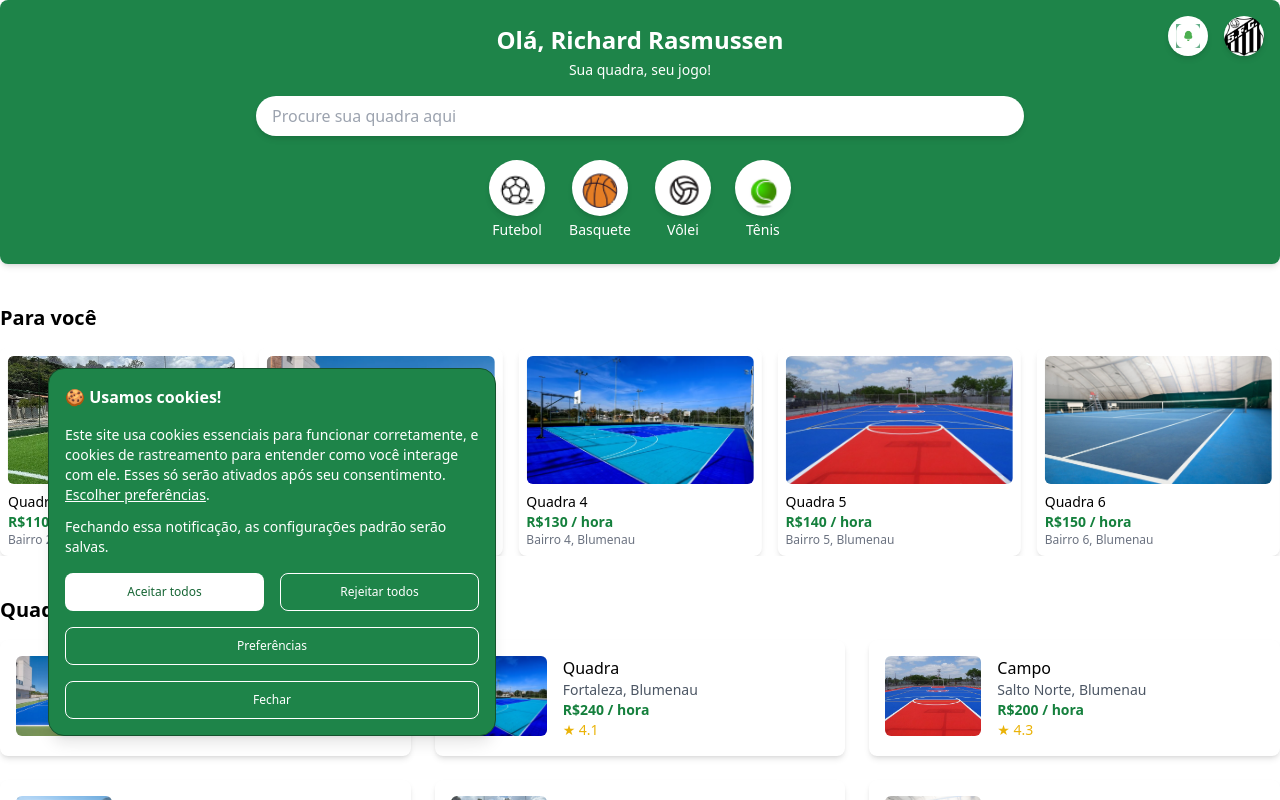
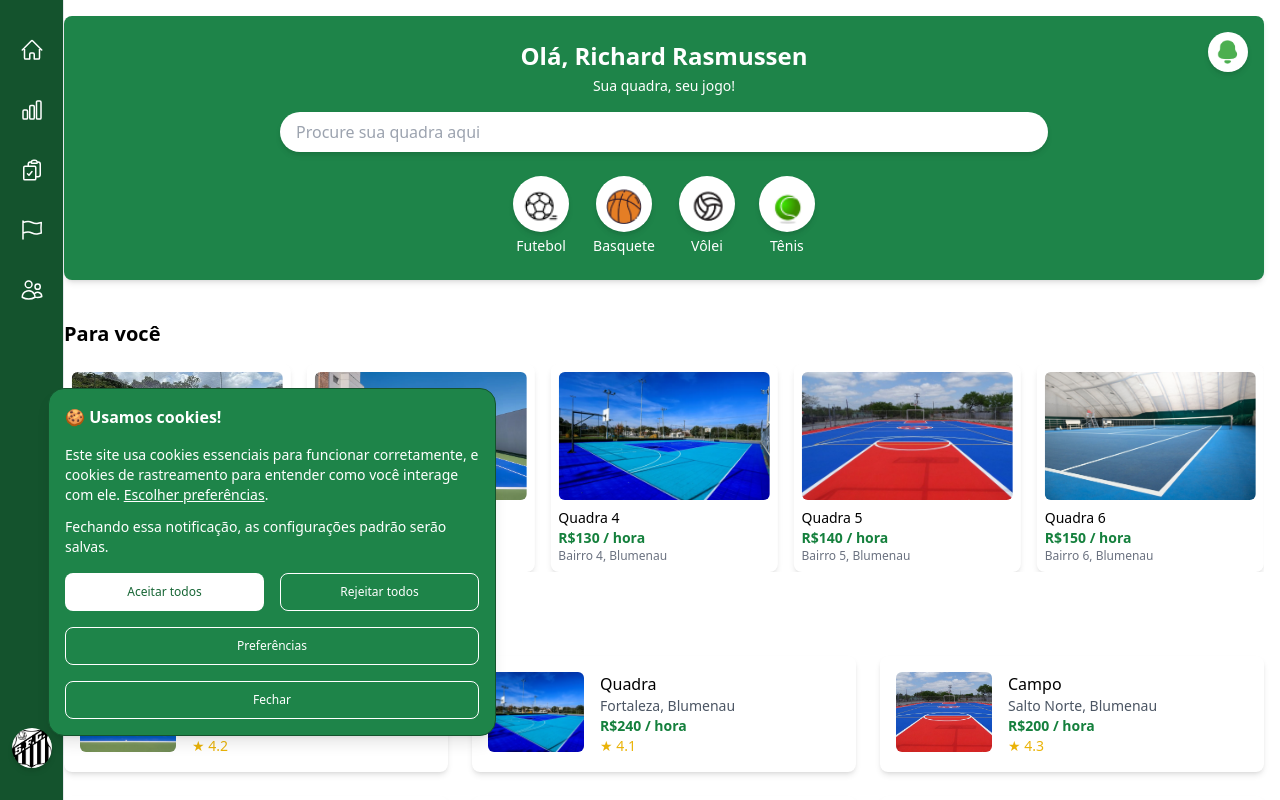
Before and after one commit to eduardofortes10/Aluguel-de-quadras, a React (Vite) app: page /Home in a window 1280 px wide. Shown: the top 800 px of the page. Built offline with nearby package versions, Linux system fonts and the light colour scheme.

Commit message:
Atuakizações 5.0

```diff
--- a/src/pages/home.jsx
+++ b/src/pages/home.jsx
@@ -6,12 +6,9 @@ import futebolIcon from "../assets/imagem2logo.png";
 import basqueteIcon from "../assets/imagem1logo.png";
 import voleiIcon from "../assets/imagem4logo.png";
 import tenisIcon from "../assets/imagem3logo.png";
-
 import bellIcon from "../assets/bellIcon.png";
-
-
 import userPhoto from "../assets/avatar.png";
-import quadra1 from "../assets/quadras1.png";
+import quadra1 from "../assets/imagem11.png";
 import quadra2 from "../assets/quadras2.png";
 import quadra3 from "../assets/quadras3.png";
 import quadra4 from "../assets/quadras4.png";
@@ -20,6 +17,9 @@ import quadra6 from "../assets/quadras6.png";
 import quadra7 from "../assets/quadras7.png";
 
 export default function Home() {
+  const [mostrarAviso, setMostrarAviso] = useState(false);
+  const [mostrarCookies, setMostrarCookies] = useState(true);
+
   const quadrasParaVoce = [quadra1, quadra2, quadra3, quadra4, quadra5, quadra6, quadra7];
 
   const todasQuadras = [
@@ -31,12 +31,18 @@ export default function Home() {
     { nome: "Quadra Sintética", local: "Ponta Aguda, Blumenau", preco: "R$190", nota: 4.4, imagem: quadra6 }
   ];
 
-  const [mostrarCookies, setMostrarCookies] = useState(true);
-
   const [sliderRef, instanceRef] = useKeenSlider({
     loop: true,
     slides: { perView: 5, spacing: 16 }
   });
+
+  useEffect(() => {
+    setMostrarAviso(true);
+    const timeout = setTimeout(() => {
+      setMostrarAviso(false);
+    }, 3000);
+    return () => clearTimeout(timeout);
+  }, []);
 
   useEffect(() => {
     const interval = setInterval(() => {
@@ -46,16 +52,63 @@ export default function Home() {
   }, [instanceRef]);
 
  return (
-    <div className="min-h-screen bg-white text-black transition-colors">
-      <div className="relative bg-[#1E8449] text-white p-6 rounded-lg shadow-md">
-        {/* Notificação + Avatar */}
+  <div className="flex min-h-screen overflow-x-hidden">
+
+     {/* SIDEBAR */}
+      <aside className="flex flex-col items-center w-16 h-screen py-8 overflow-y-auto bg-[#14532d] border-r fixed left-0 top-0 z-50">
+        <nav className="flex flex-col flex-1 space-y-6">
+
+          {[
+            // Home
+            "M2.25 12l8.954-8.955c.44-.439 1.152-.439 1.591 0L21.75 12M4.5 9.75v10.125c0 .621.504 1.125 1.125 1.125H9.75v-4.875c0-.621.504-1.125 1.125-1.125h2.25c.621 0 1.125.504 1.125 1.125V21h4.125c.621 0 1.125-.504 1.125-1.125V9.75",
+            // Chart
+            "M3 13.125C3 12.504 3.504 12 4.125 12h2.25c.621 0 1.125.504 1.125 1.125v6.75c0 .621-.504 1.125-1.125 1.125h-2.25A1.125 1.125 0 013 19.875v-6.75zM9.75 8.625c0-.621.504-1.125 1.125-1.125h2.25c.621 0 1.125.504 1.125 1.125v11.25c0 .621-.504 1.125-1.125 1.125h-2.25a1.125 1.125 0 01-1.125-1.125V8.625zM16.5 4.125c0-.621.504-1.125 1.125-1.125h2.25C20.496 3 21 3.504 21 4.125v15.75c0 .621-.504 1.125-1.125 1.125h-2.25a1.125 1.125 0 01-1.125-1.125V4.125z",
+            // Clipboard Check
+            "M11.35 3.836c-.065.21-.1.433-.1.664 0 .414.336.75.75.75h4.5a.75.75 0 00.75-.75 2.25 2.25 0 00-.1-.664m-5.8 0A2.251 2.251 0 0113.5 2.25H15c1.012 0 1.867.668 2.15 1.586m-5.8 0c-.376.023-.75.05-1.124.08C9.095 4.01 8.25 4.973 8.25 6.108V8.25m8.9-4.414c.376.023.75.05 1.124.08 1.131.094 1.976 1.057 1.976 2.192V16.5A2.25 2.25 0 0118 18.75h-2.25m-7.5-10.5H4.875c-.621 0-1.125.504-1.125 1.125v11.25c0 .621.504 1.125 1.125 1.125h9.75c.621 0 1.125-.504 1.125-1.125V18.75m-7.5-10.5h6.375c.621 0 1.125.504 1.125 1.125v9.375m-8.25-3l1.5 1.5 3-3.75",
+            // Megafone
+            "M3 3v1.5M3 21v-6m0 0l2.77-.693a9 9 0 016.208.682l.108.054a9 9 0 006.086.71l3.114-.732a48.524 48.524 0 01-.005-10.499l-3.11.732a9 9 0 01-6.085-.711l-.108-.054a9 9 0 00-6.208-.682L3 4.5M3 15V4.5",
+            // Engrenagem
+            "M15 19.128a9.38 9.38 0 002.625.372 9.337 9.337 0 004.121-.952 4.125 4.125 0 00-7.533-2.493M15 19.128v-.003c0-1.113-.285-2.16-.786-3.07M15 19.128v.106A12.318 12.318 0 018.624 21c-2.331 0-4.512-.645-6.374-1.766l-.001-.109a6.375 6.375 0 0111.964-3.07M12 6.375a3.375 3.375 0 11-6.75 0 3.375 3.375 0 016.75 0zm8.25 2.25a2.625 2.625 0 11-5.25 0 2.625 2.625 0 015.25 0z"
+          ].map((d, i) => (
+            <a key={i} href="#" className="p-1.5 text-white hover:bg-green-700 rounded-lg transition-colors duration-200">
+              <svg xmlns="http://www.w3.org/2000/svg" fill="none" viewBox="0 0 24 24" strokeWidth="1.5" stroke="currentColor" className="w-6 h-6">
+                <path strokeLinecap="round" strokeLinejoin="round" d={d} />
+              </svg>
+            </a>
+          ))}
+        </nav>
+         {/* AVATAR NO FINAL */}
+        <div className="mt-6">
+          <div className="w-10 h-10 rounded-full overflow-hidden shadow-md">
+            <img src={userPhoto} alt="Usuário" className="w-full h-full object-cover" />
+          </div>
+        </div>
+      </aside>
+<div className="flex-1 bg-white text-black transition-colors px-4 pl-16 overflow-hidden">
+        {/* AVISO DE SUCESSO */}
+        {mostrarAviso && (
+          <div className="fixed top-6 right-6 flex w-full max-w-sm overflow-hidden bg-white rounded-lg shadow-md z-50">
+            <div className="flex items-center justify-center w-12 bg-emerald-500">
+              <svg className="w-6 h-6 text-white fill-current" viewBox="0 0 40 40" xmlns="http://www.w3.org/2000/svg">
+                <path d="M20 3.33331C10.8 3.33331 3.33337 10.8 3.33337 20C3.33337 29.2 10.8 36.6666 20 36.6666C29.2 36.6666 36.6667 29.2 36.6667 20C36.6667 10.8 29.2 3.33331 20 3.33331ZM16.6667 28.3333L8.33337 20L10.6834 17.65L16.6667 23.6166L29.3167 10.9666L31.6667 13.3333L16.6667 28.3333Z" />
+              </svg>
+            </div>
+            <div className="px-4 py-2 -mx-3">
+              <div className="mx-3">
+                <span className="font-semibold text-emerald-500">Sucesso</span>
+                <p className="text-sm text-gray-600">Sua conta foi acessada com sucesso!</p>
+              </div>
+            </div>
+          </div>
+        )}
+
+        {/* TOPO COM AVATAR E NOTIFICAÇÃO */}
+        <div className="relative bg-[#1E8449] text-white p-6 rounded-lg shadow-md mt-4">
           <div className="absolute top-4 right-4 flex items-center gap-4">
             <div className="w-10 h-10 rounded-full overflow-hidden shadow-md bg-white flex items-center justify-center">
               <img src={bellIcon} alt="Notificações" className="w-6 h-6 object-contain" />
             </div>
-          <div className="w-10 h-10 rounded-full overflow-hidden shadow-md">
-            <img src={userPhoto} alt="Usuário" className="w-full h-full object-cover" />
-          </div>
+
           </div>
 
           <h1 className="text-2xl font-bold text-center">Olá, Richard Rasmussen</h1>
@@ -85,6 +138,7 @@ export default function Home() {
           </div>
         </div>
 
+        {/* SLIDER */}
         <div className="mt-10">
           <h2 className="text-xl font-semibold mb-4">Para você</h2>
           <div ref={sliderRef} className="keen-slider">
@@ -101,6 +155,7 @@ export default function Home() {
           </div>
         </div>
 
+        {/* LISTA QUADRAS */}
         <div className="mt-10">
           <h2 className="text-xl font-semibold mb-4">Quadras</h2>
           <div className="grid grid-cols-1 md:grid-cols-2 lg:grid-cols-3 gap-6">
@@ -118,11 +173,12 @@ export default function Home() {
           </div>
         </div>
 
+        {/* COOKIES */}
         {mostrarCookies && (
           <section className="fixed max-w-md p-4 mx-auto bg-[#1E8449] border border-green-900 left-12 bottom-16 rounded-2xl text-white shadow-lg z-50">
             <h2 className="font-semibold">🍪 Usamos cookies!</h2>
             <p className="mt-4 text-sm">
-            Este site usa cookies essenciais para funcionar corretamente, e cookies de rastreamento para entender como você interage com ele. Esses só serão ativados após seu consentimento.{" "}
+              Este site usa cookies essenciais para funcionar corretamente, e cookies de rastreamento para entender como você interage com ele.{" "}
               <a href="#" className="font-medium underline hover:text-green-200 transition-colors">Escolher preferências</a>.
             </p>
             <p className="mt-3 text-sm">Fechando essa notificação, as configurações padrão serão salvas.</p>
@@ -135,6 +191,7 @@ export default function Home() {
           </section>
         )}
 
+        {/* RODAPÉ */}
         <footer className="bg-[#14532d] text-white py-6 mt-12">
           <div className="container mx-auto px-4 text-center">
             <h3 className="text-lg font-bold">Sobre</h3>
@@ -150,5 +207,6 @@ export default function Home() {
           </div>
         </footer>
       </div>
+    </div>
   );
 }
```
Also changed, not shown: src/assets/bellIcon.png, src/assets/imagem11.png (added). Lines whose indentation alone changed are shown as unchanged.
